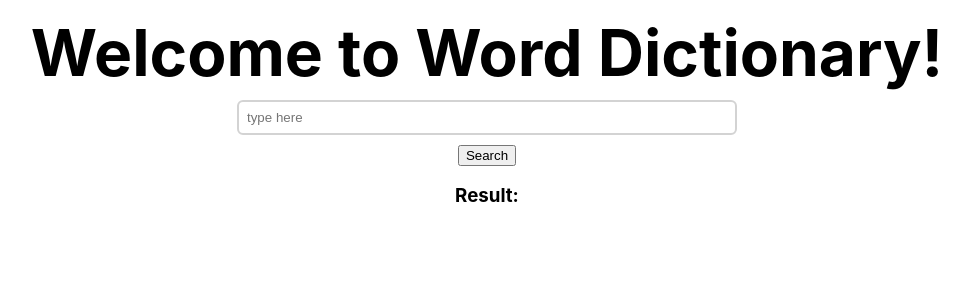
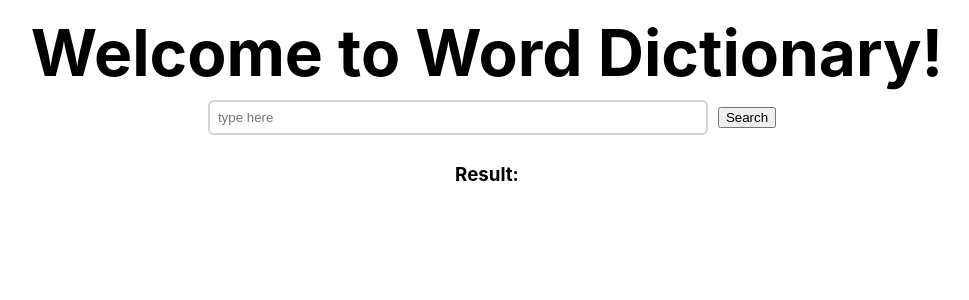
Before and after one commit to deepikachhabra323/dictionary, a Next.js app: page / in a window 1280 px wide. Shown: the top 300 px of the page, without its empty margins (153-1122 px from the left). Built offline with nearby package versions, Linux system fonts and the light colour scheme.

Commit message:
search with enter

```diff
--- a/pages/index.js
+++ b/pages/index.js
@@ -76,6 +76,7 @@ export default function Home() {
 
       <main className={styles.main}>
         <h1 className={styles.title}>Welcome to Word Dictionary!</h1>
+        <form onSubmit={(e)=>{e.preventDefault();getResults(e)}}>
           <input
             onChange={(e) => {
               setWord(e.target.value);
@@ -84,8 +85,8 @@ export default function Home() {
             value={word}
             placeholder="type here"
           />
-        <button onClick={getResults}>Search</button>
-
+          <button type="submit" >Search</button>
+        </form>
         <h3>Result:</h3>
         <div style={{maxWidth:'900px'}}>
           {Object.keys(results).map((r,i) => {
```
Lines whose indentation alone changed are shown as unchanged.
